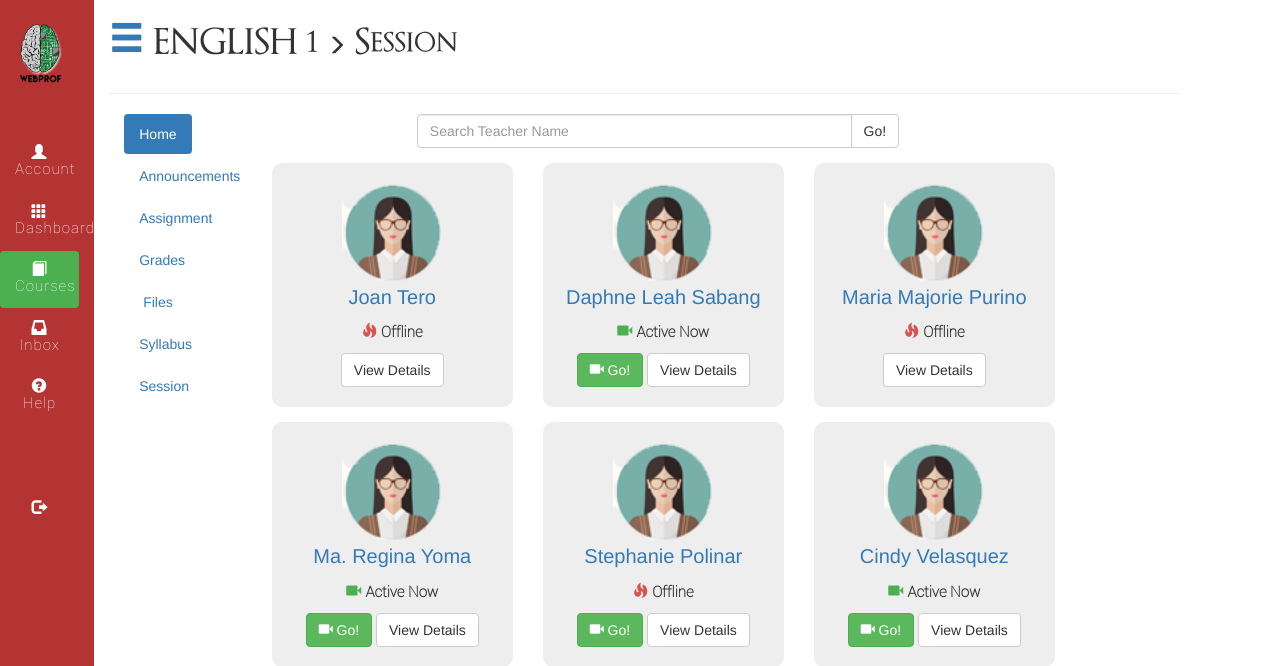
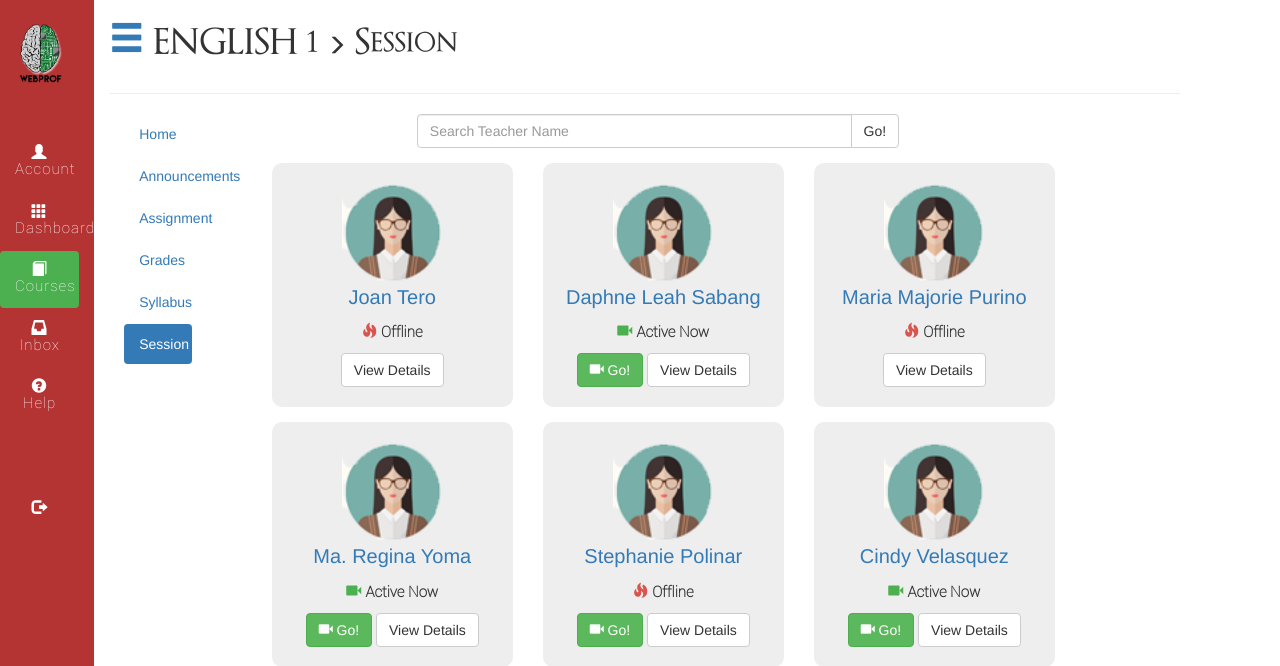
Before and after one commit to sheeennnna/ELearningSystem, a PHP site: page /student/courseStudentSession.php in a window 1280 px wide. Shown: the top 666 px of the page. Run offline with PHP 8.4, Linux system fonts and the light colour scheme.

Commit message:
Update courseStudentSession.php

```diff
--- a/student/courseStudentSession.php
+++ b/student/courseStudentSession.php
@@ -61,7 +61,7 @@
 			</div>
 			<div class='col col-md-1 text-center main_menu_teacher'>
 				<ul class='nav nav-pills nav-stacked'>
-						<li role='presentation' class='active'>
+						<li role='presentation'>
 							<a href="coursesStudent.php"> Home </a>
 						</li>
 						<li role='presentation'>
@@ -74,12 +74,9 @@
 							<a href="courseStudentGrades.php"> Grades </a>
 						</li>
 						<li role='presentation'>
-							<a href="filesStudent.php"> Files </a>
-						</li>
-						<li role='presentation'>
 							<a href="coursesStudent.php"> Syllabus </a>
 						</li>
-						<li role='presentation'>
+						<li role='presentation' class='active'>
 							<a href="courseStudentSession.php"> Session </a>
 						</li>
 					</ul>
@@ -196,7 +193,7 @@
 							<button class="btn btn-default" type="button">View Details</button>
 						</a>
 					</span>
-				</cnter>
+				</center>
 			</div>
 		</div>
 	</div>
```
